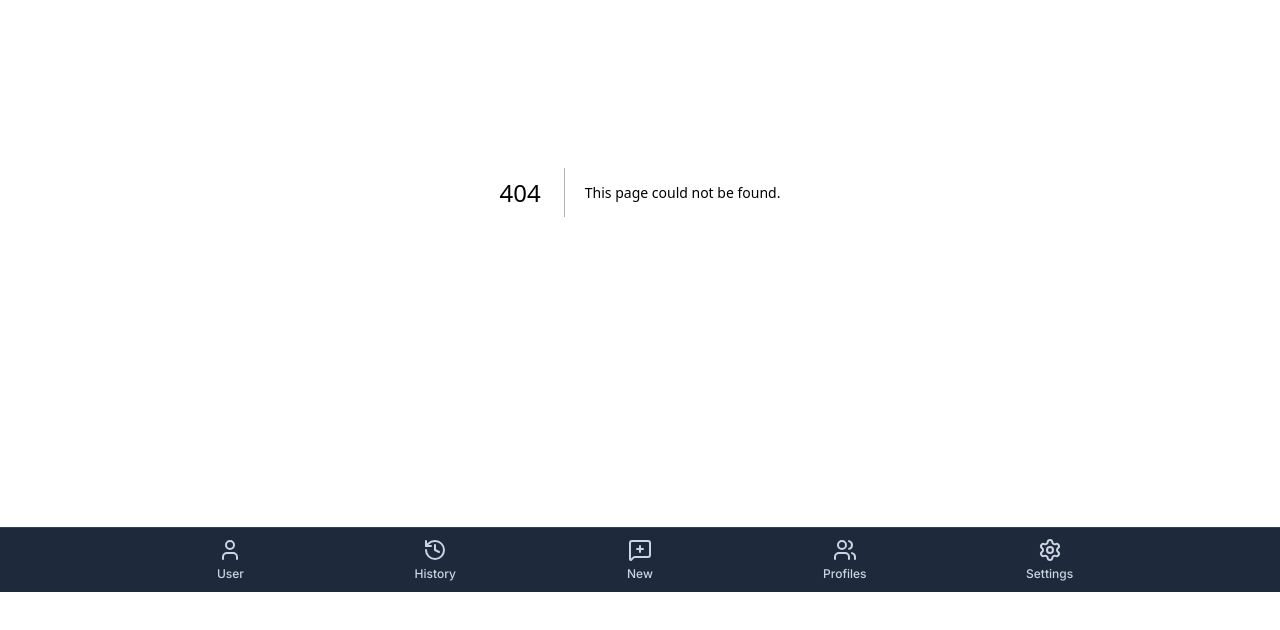
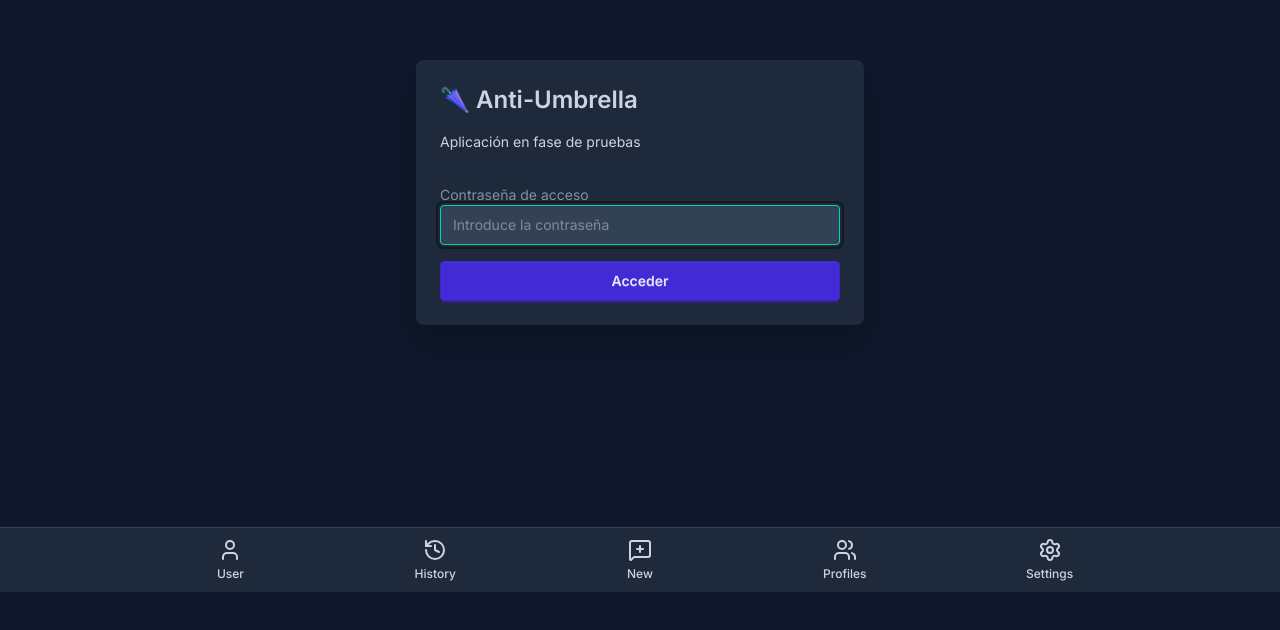
Before and after one commit to mundovacio/anti-umbrella, a Next.js app: page /login in a window 1280 px wide. Before the commit this address had no page. Shown: the part 208-838 px from the top of the page. Built offline with nearby package versions, Linux system fonts and the light colour scheme.

Commit message:
feat: implement password-based authentication system with a login page, API route, and middleware protection.

```diff
--- /dev/null
+++ b/src/app/api/auth/route.ts
@@ -0,0 +1,35 @@
+import { NextRequest, NextResponse } from 'next/server';
+
+const PROTECTED_PASSWORD = '#tuVive25';
+
+export async function POST(request: NextRequest) {
+    try {
+        const body = await request.json();
+        const { password } = body;
+
+        if (password === PROTECTED_PASSWORD) {
+            const response = NextResponse.json({ success: true });
+
+            // Set cookie that expires in 24 hours
+            response.cookies.set('auth-session', 'authenticated', {
+                httpOnly: true,
+                secure: process.env.NODE_ENV === 'production',
+                sameSite: 'strict',
+                maxAge: 60 * 60 * 24, // 24 hours
+                path: '/',
+            });
+
+            return response;
+        } else {
+            return NextResponse.json(
+                { success: false, error: 'Contraseña incorrecta' },
+                { status: 401 }
+            );
+        }
+    } catch (error) {
+        return NextResponse.json(
+            { success: false, error: 'Error en la autenticación' },
+            { status: 500 }
+        );
+    }
+}
--- /dev/null
+++ b/src/app/login/page.tsx
@@ -0,0 +1,90 @@
+'use client';
+
+import { useState } from 'react';
+import { useRouter } from 'next/navigation';
+
+export default function LoginPage() {
+    const [password, setPassword] = useState('');
+    const [error, setError] = useState('');
+    const [loading, setLoading] = useState(false);
+    const router = useRouter();
+
+    const handleSubmit = async (e: React.FormEvent) => {
+        e.preventDefault();
+        setError('');
+        setLoading(true);
+
+        try {
+            const response = await fetch('/api/auth', {
+                method: 'POST',
+                headers: {
+                    'Content-Type': 'application/json',
+                },
+                body: JSON.stringify({ password }),
+            });
+
+            const data = await response.json();
+
+            if (data.success) {
+                router.push('/');
+                router.refresh();
+            } else {
+                setError(data.error || 'Contraseña incorrecta');
+            }
+        } catch (err) {
+            setError('Error al autenticar');
+        } finally {
+            setLoading(false);
+        }
+    };
+
+    return (
+        <div className="min-h-screen bg-[var(--navy-dark)] flex items-center justify-center p-4">
+            <div className="card bg-[var(--navy-medium)] shadow-xl w-full max-w-md">
+                <div className="card-body">
+                    <h1 className="card-title text-2xl text-gray-lighter mb-2">
+                        🌂 Anti-Umbrella
+                    </h1>
+                    <p className="text-gray-light text-sm mb-6">
+                        Aplicación en fase de pruebas
+                    </p>
+
+                    <form onSubmit={handleSubmit} className="space-y-4">
+                        <div>
+                            <label className="label">
+                                <span className="label-text text-gray-lighter">Contraseña de acceso</span>
+                            </label>
+                            <input
+                                type="password"
+                                value={password}
+                                onChange={(e) => setPassword(e.target.value)}
+                                className="input input-bordered w-full bg-[var(--navy-light)] text-gray-lighter border-gray-medium focus:border-accent"
+                                placeholder="Introduce la contraseña"
+                                required
+                                autoFocus
+                            />
+                        </div>
+
+                        {error && (
+                            <div className="alert alert-error bg-red-900/20 border-red-800 text-red-300">
+                                <span>{error}</span>
+                            </div>
+                        )}
+
+                        <button
+                            type="submit"
+                            className="btn btn-primary w-full"
+                            disabled={loading}
+                        >
+                            {loading ? (
+                                <span className="loading loading-spinner"></span>
+                            ) : (
+                                'Acceder'
+                            )}
+                        </button>
+                    </form>
+                </div>
+            </div>
+        </div>
+    );
+}
--- /dev/null
+++ b/src/middleware.ts
@@ -0,0 +1,39 @@
+import { NextResponse } from 'next/server';
+import type { NextRequest } from 'next/server';
+
+const PROTECTED_PASSWORD = '#tuVive25';
+
+export function middleware(request: NextRequest) {
+    // Check if user has valid session cookie
+    const authCookie = request.cookies.get('auth-session');
+
+    // If accessing the auth API, allow it
+    if (request.nextUrl.pathname === '/api/auth') {
+        return NextResponse.next();
+    }
+
+    // If user is authenticated, allow access
+    if (authCookie?.value === 'authenticated') {
+        return NextResponse.next();
+    }
+
+    // If accessing the login page, allow it
+    if (request.nextUrl.pathname === '/login') {
+        return NextResponse.next();
+    }
+
+    // Otherwise, redirect to login
+    return NextResponse.redirect(new URL('/login', request.url));
+}
+
+export const config = {
+    matcher: [
+        /*
+         * Match all request paths except for the ones starting with:
+         * - _next/static (static files)
+         * - _next/image (image optimization files)
+         * - favicon.ico (favicon file)
+         */
+        '/((?!_next/static|_next/image|favicon.ico).*)',
+    ],
+};
```
